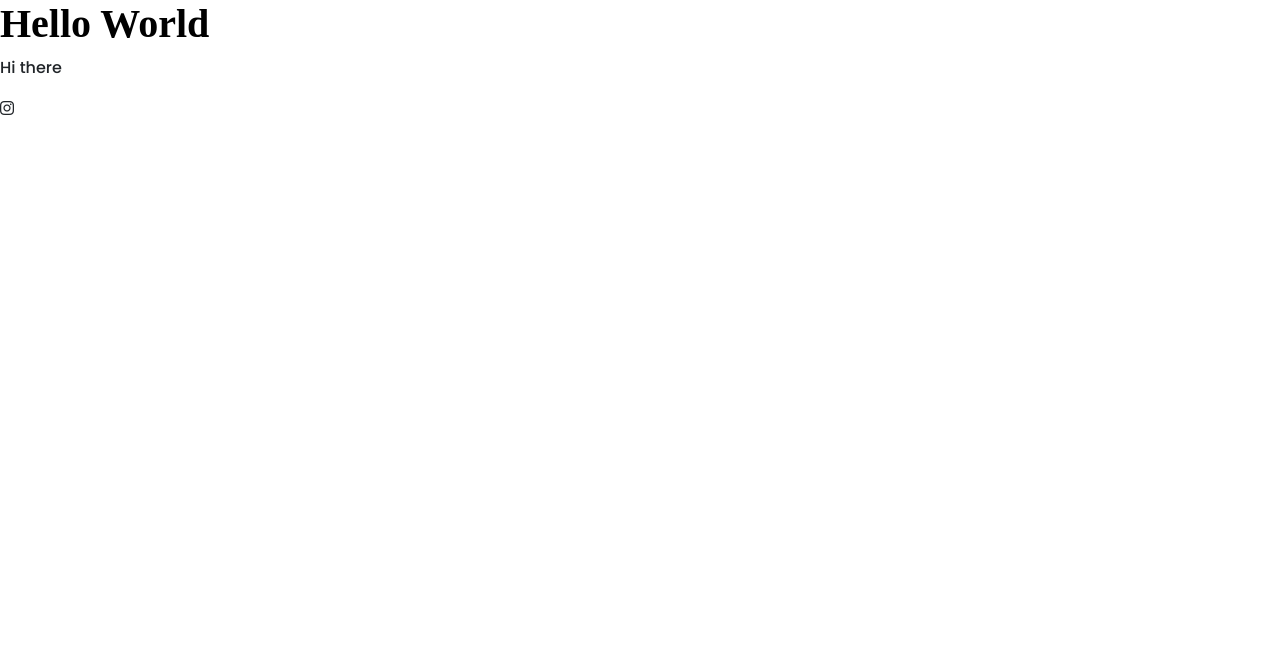
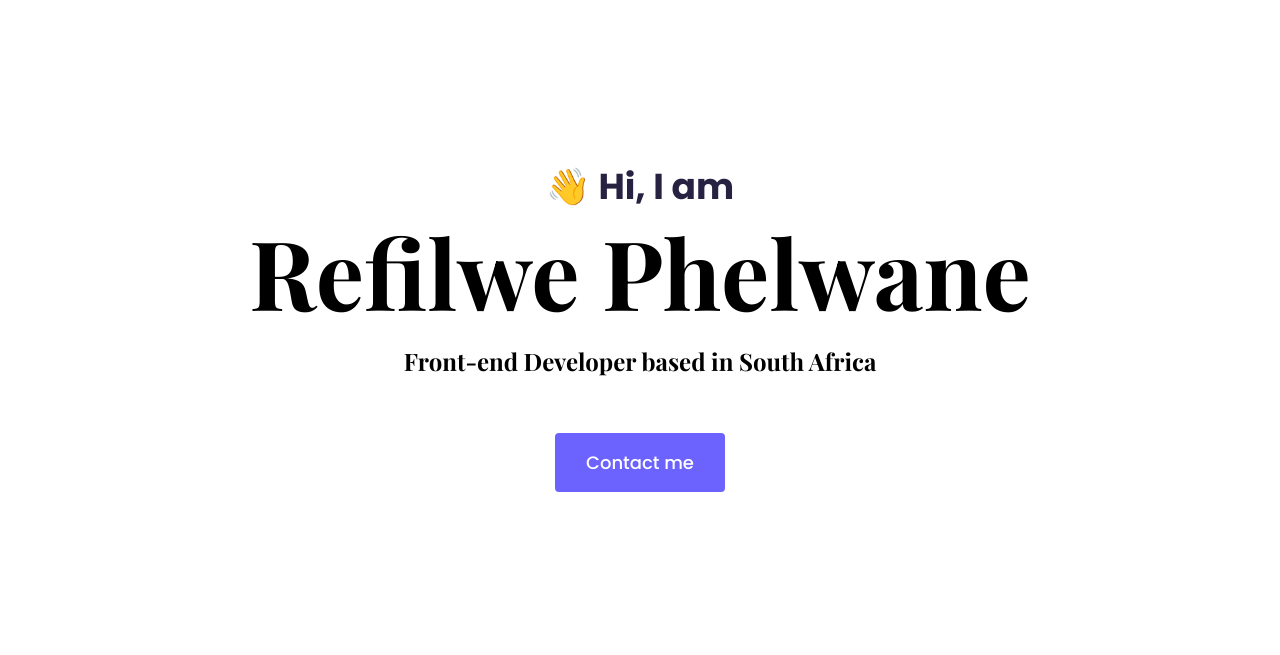
Before and after one commit to Fifla47/portfolio, a plain HTML site: page index.html in a window 1280 px wide. Drawn offline with nearby package versions, Linux system fonts and the light colour scheme.

Commit message:
Added CSS variables and more content

```diff
--- a/index.html
+++ b/index.html
@@ -13,7 +13,7 @@
     <link rel="preconnect" href="https://fonts.googleapis.com" />
     <link rel="preconnect" href="https://fonts.gstatic.com" crossorigin />
     <link
-      href="https://fonts.googleapis.com/css2?family=Playfair+Display+SC:wght@700&family=Poppins:wght@500;700&display=swap"
+      href="https://fonts.googleapis.com/css2?family=Playfair+Display:wght@700&family=Poppins:wght@500;700&display=swap"
       rel="stylesheet"
     />
     <link rel="stylesheet" href="styles.css" />
@@ -31,8 +31,13 @@
     <title>Document</title>
   </head>
   <body>
-    <h1>Hello World</h1>
-    <p>Hi there</p>
-    <i class="fa-brands fa-instagram"></i>
+    <div class="hero">
+      <p>👋 Hi, I am</p>
+      <h1>Refilwe Phelwane</h1>
+      <h2 class="mb-5">Front-end Developer based in South Africa</h2>
+      <div>
+        <a href="#" class="btn btn-branding">Contact me</a>
+      </div>
+    </div>
   </body>
 </html>
--- a/styles.css
+++ b/styles.css
@@ -17,14 +17,61 @@
   font-style: normal;
 }
 */
+:root {
+  --brading-color: #6c63ff;
+  --secondary-color: #f9f7fe;
+  --heading-font-family: "Playfair Display", serif;
+  --default-font-family: "Poppins", sans-serif;
+}
 
-h1 {
+body {
+  font-family: var(--default-font-family);
+}
+
+h1,
+h2,
+h3,
+h4,
+h5,
+h6 {
   color: black;
-  font-family: "Playfair Display", serif;
+  font-family: var(--heading-font-family);
   font-weight: bold;
 }
 
+h1 {
+  font-size: 96px;
+}
+
 p {
-  font-family: "Poppins", sans-serif;
   font-weight: normal;
 }
+
+.hero {
+  background: var(secondary-color);
+  text-align: center;
+  padding: 160px 20px;
+}
+
+.hero p {
+  font-size: 36px;
+  font-weight: bold;
+  margin: 0;
+  color: #272142;
+}
+
+.hero h2 {
+  font-family: var(--heading-font-family);
+  font-weight: normal;
+  line-height: 2;
+  font-size: 24px;
+}
+
+.btn-branding {
+  background: var(--brading-color);
+  border-radius: 4px;
+  color: white;
+  font-size: 18px;
+  line-height: 27px;
+  padding: 15px 30px;
+}
```
